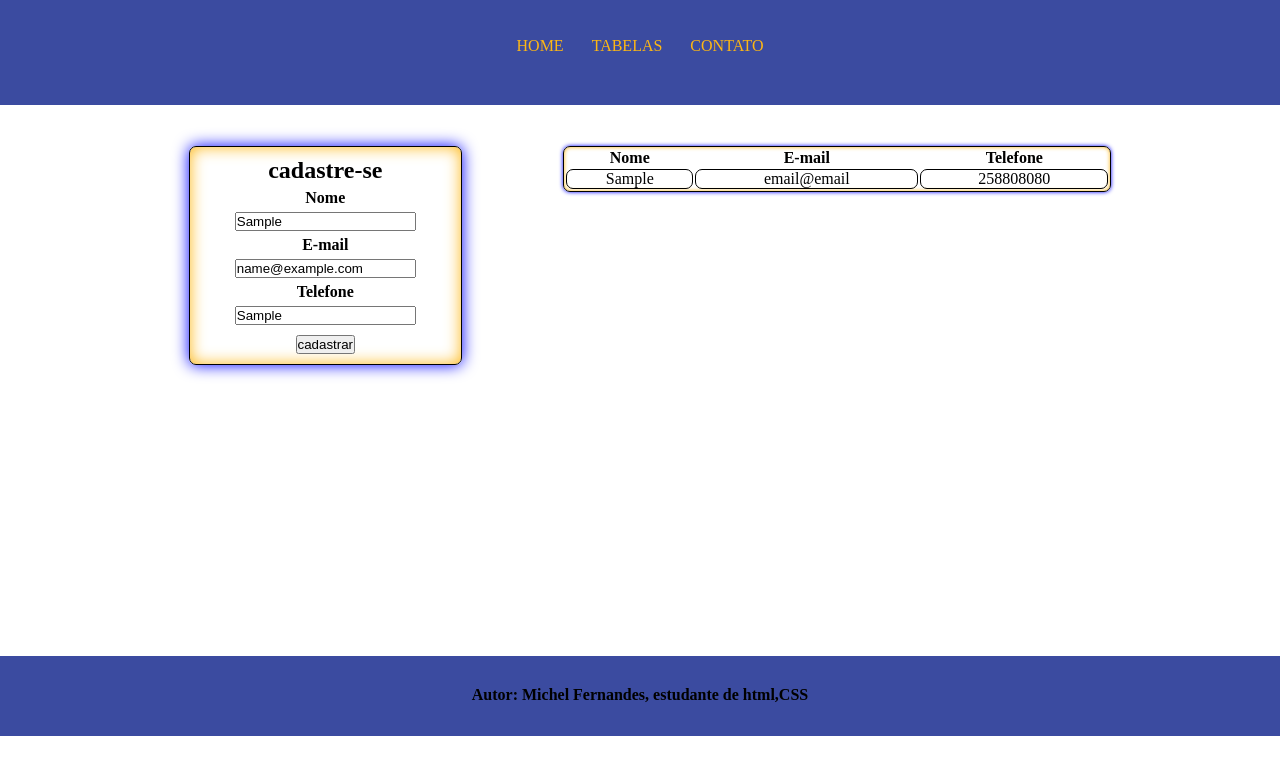
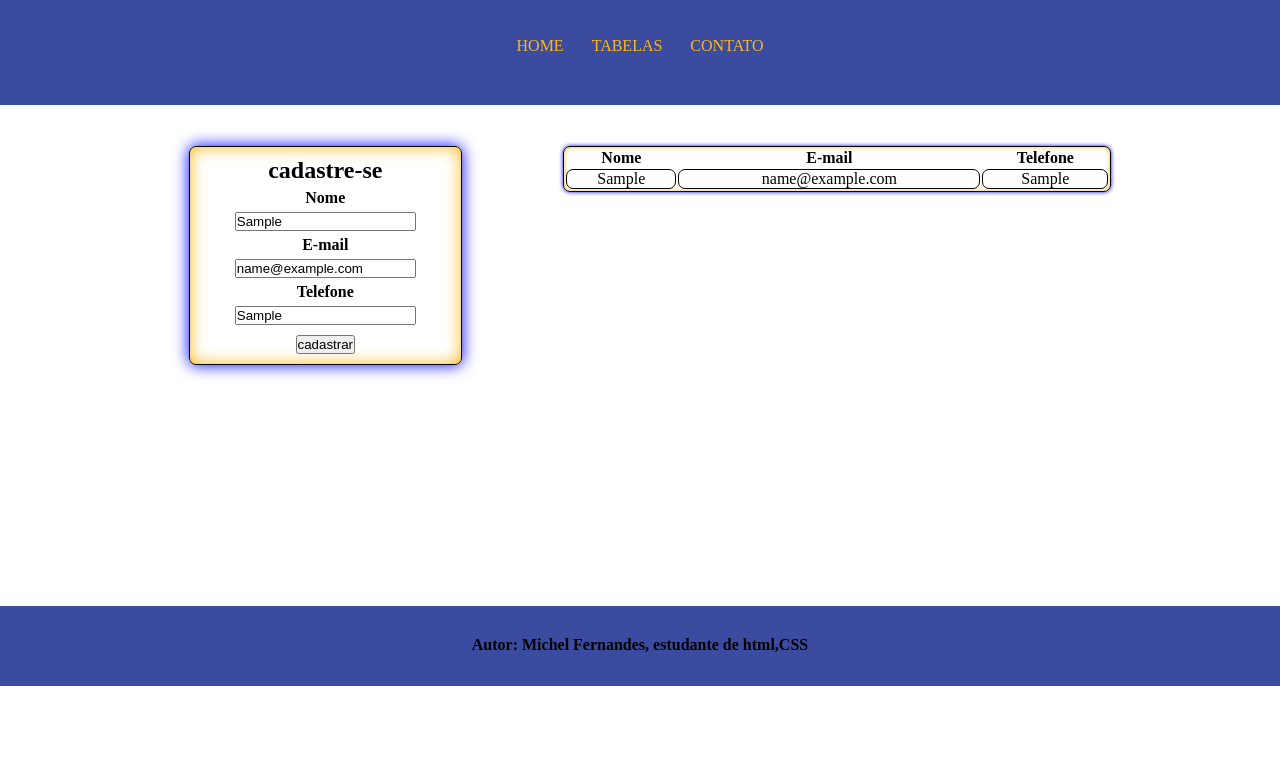
Before and after one commit to michel110299/Aula-ProgramacaoWEB, a plain HTML site: page index.html in a window 1280 px wide. Both pictures are taken after typing "Sample", "name@example.com", "Sample" into the empty fields and a click on the button "cadastrar". Drawn offline with Linux system fonts and the light colour scheme.

Commit message:
tabela criada

```diff
--- a/estilo.css
+++ b/estilo.css
@@ -98,7 +98,7 @@ form button{
 footer{
     width:100%;
     height:50px;
-    margin-top: 250px;
+    margin-top: 200px;
     font-size: 0.5em;
     padding-top: 30px;
     text-align: center;
--- a/funcoes.js
+++ b/funcoes.js
@@ -1,8 +1,10 @@
-function enviar_formulario(formulario){
 
-    document.getElementById("result-form").innerHTML = formulario.nome.value
+function enviar_formulario() {
+    var linha = document.createElement('tr');
+    linha.insertCell(0).innerHTML += document.getElementById('nome').value;
+    linha.insertCell(1).innerHTML += document.getElementById('email').value;
+    linha.insertCell(2).innerHTML += document.getElementById('telefone').value;
+    document.getElementById('tabela').appendChild(linha);
 
     return false;
-
-
 }
--- a/index.html
+++ b/index.html
@@ -21,7 +21,7 @@
 			<div id="left">
 				<div id="div-form">
 					<h2>cadastre-se</h2>
-					<form onsubmit="return enviar_formulario(this)">
+					<form onsubmit="return enviar_formulario()">
 						<div>
 							<label>Nome</label>
 							<input id = "nome"type="text" name="nome"/>
@@ -45,7 +45,7 @@
 				<table>
 					<thead>
 						<tr>
-							<th>
+							<th id >
 								Nome
 							</th>
 							<th>
@@ -56,18 +56,8 @@
 							</th>
 						</tr>
 					</thead>
-					<tbody>
-						<tr>
-							<td id="result-form">
-								michel
-							</td>
-							<td>
-								email@email
-							</td>
-							<td>
-								258808080
-							</td>
-						</tr>
+					<tbody id="tabela">
+
 					</tbody>
 				</table>
 
```
